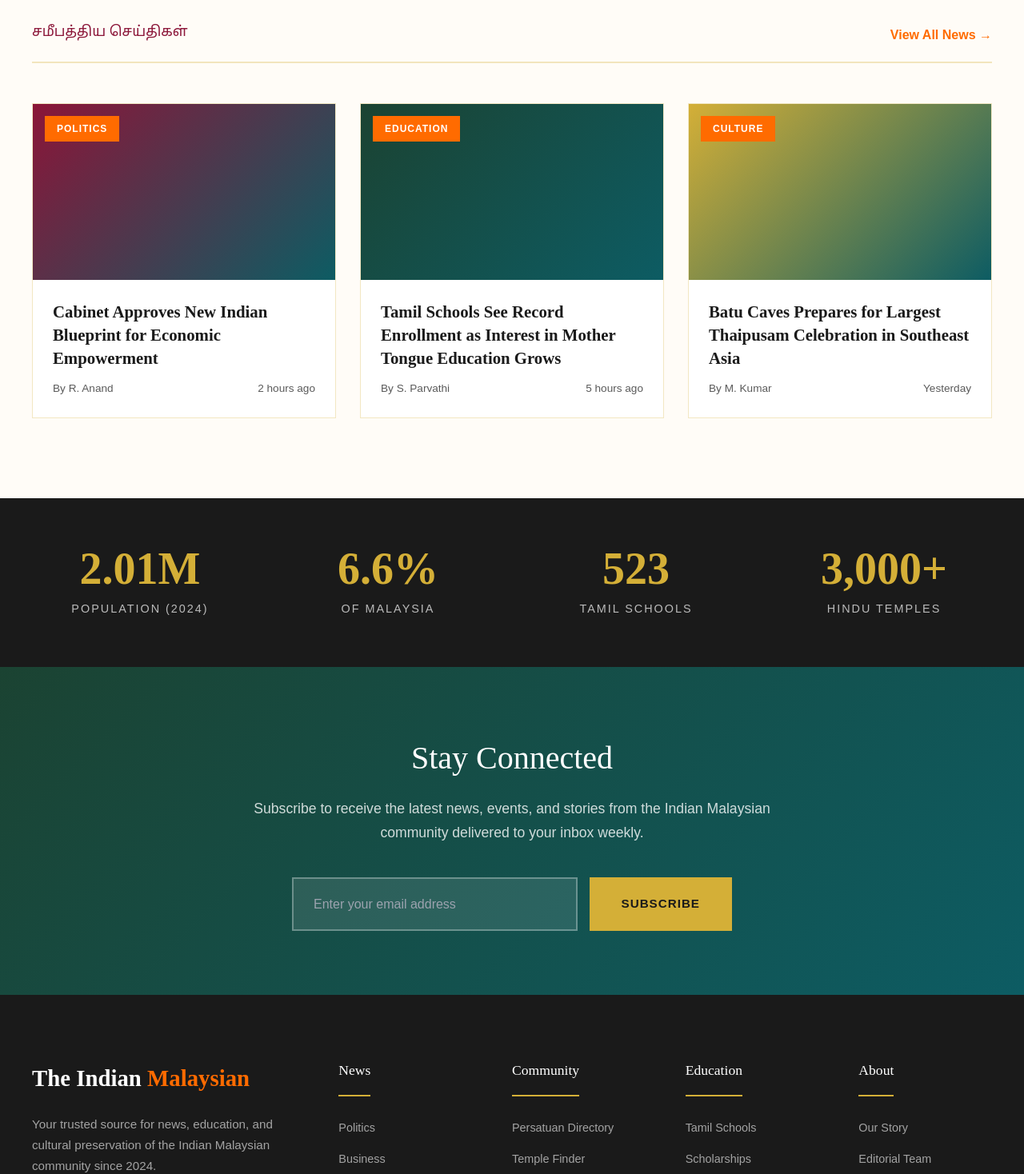
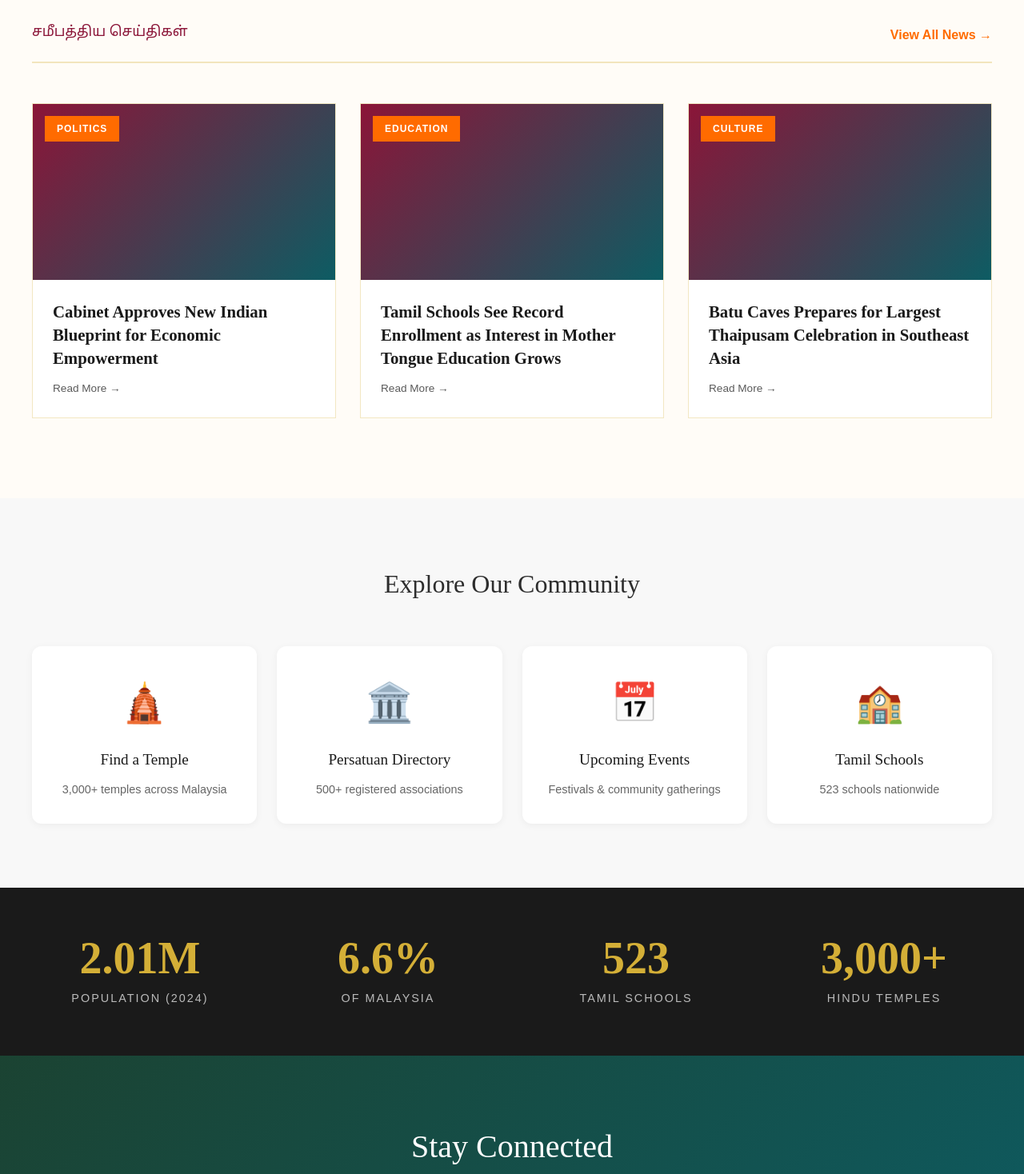
Before and after one commit to riquezajoven12-beep/the-indian-malaysian-asia, a Next.js app: page / in a window 1280 px wide. Shown: the part 1026-2494 px from the top of the page at 80% size. Built offline with nearby package versions, Linux system fonts and the light colour scheme.

Commit message:
Update page.tsx

```diff
--- a/src/app/page.tsx
+++ b/src/app/page.tsx
@@ -1,3 +1,5 @@
+import Link from 'next/link';
+
 export default function HomePage() {
   return (
     <div style={{ fontFamily: "'Source Sans 3', sans-serif", background: '#FFFCF7', color: '#2D2D2D', lineHeight: 1.7 }}>
@@ -11,7 +13,7 @@ export default function HomePage() {
       <header style={{ background: '#FFFCF7', borderBottom: '1px solid rgba(212, 175, 55, 0.3)', position: 'sticky', top: 0, zIndex: 1000 }}>
         <div style={{ maxWidth: '1400px', margin: '0 auto', padding: '0 40px' }}>
           <div style={{ display: 'flex', justifyContent: 'space-between', alignItems: 'center', padding: '20px 0', borderBottom: '1px solid rgba(212, 175, 55, 0.3)' }}>
-            <div>
+            <Link href="/" style={{ textDecoration: 'none' }}>
               <span style={{ fontFamily: "'Playfair Display', serif", fontSize: '2.2rem', fontWeight: 800, color: '#1A1A1A' }}>
                 The Indian <span style={{ color: '#FF6B00' }}>Malaysian</span>
               </span>
@@ -19,15 +21,22 @@ export default function HomePage() {
               <span style={{ fontFamily: "'Noto Sans Tamil', sans-serif", fontSize: '1rem', color: '#8B1538', letterSpacing: '2px' }}>
                 மலேசிய இந்தியர்கள்
               </span>
+            </Link>
+            <Link href="/donate" style={{ background: 'linear-gradient(135deg, #FF6B00 0%, #8B1538 100%)', color: 'white', border: 'none', padding: '12px 28px', fontWeight: 600, fontSize: '0.9rem', cursor: 'pointer', textDecoration: 'none' }}>
+              SUBSCRIBE
+            </Link>
           </div>
-            <button style={{ background: 'linear-gradient(135deg, #FF6B00 0%, #8B1538 100%)', color: 'white', border: 'none', padding: '12px 28px', fontWeight: 600, fontSize: '0.9rem', cursor: 'pointer' }}>
-              SUBSCRIBE
-            </button>
-          </div>
+
+          {/* Navigation - ALL LINKS WORKING */}
           <nav style={{ display: 'flex', justifyContent: 'center', gap: '40px', padding: '18px 0' }}>
-            {['Home', 'News', 'Our Roots', 'Education', 'Religion & Culture', 'Persatuan', 'Events', 'Community'].map((item) => (
-              <a key={item} href="#" style={{ color: '#2D2D2D', fontWeight: 500, fontSize: '0.95rem', textDecoration: 'none' }}>{item}</a>
-            ))}
+            <Link href="/" style={{ color: '#2D2D2D', fontWeight: 500, fontSize: '0.95rem', textDecoration: 'none' }}>Home</Link>
+            <Link href="/news" style={{ color: '#2D2D2D', fontWeight: 500, fontSize: '0.95rem', textDecoration: 'none' }}>News</Link>
+            <Link href="/about" style={{ color: '#2D2D2D', fontWeight: 500, fontSize: '0.95rem', textDecoration: 'none' }}>Our Roots</Link>
+            <Link href="/education" style={{ color: '#2D2D2D', fontWeight: 500, fontSize: '0.95rem', textDecoration: 'none' }}>Education</Link>
+            <Link href="/temples" style={{ color: '#2D2D2D', fontWeight: 500, fontSize: '0.95rem', textDecoration: 'none' }}>Religion & Culture</Link>
+            <Link href="/persatuan" style={{ color: '#2D2D2D', fontWeight: 500, fontSize: '0.95rem', textDecoration: 'none' }}>Persatuan</Link>
+            <Link href="/events" style={{ color: '#2D2D2D', fontWeight: 500, fontSize: '0.95rem', textDecoration: 'none' }}>Events</Link>
+            <Link href="/community" style={{ color: '#2D2D2D', fontWeight: 500, fontSize: '0.95rem', textDecoration: 'none' }}>Community</Link>
           </nav>
         </div>
       </header>
@@ -56,7 +65,8 @@ export default function HomePage() {
               ))}
             </div>
           </div>
-          <div style={{ background: 'rgba(255, 255, 255, 0.1)', backdropFilter: 'blur(20px)', border: '1px solid rgba(255, 255, 255, 0.2)', padding: '40px', position: 'relative' }}>
+          <Link href="/news/featured" style={{ textDecoration: 'none' }}>
+            <div style={{ background: 'rgba(255, 255, 255, 0.1)', backdropFilter: 'blur(20px)', border: '1px solid rgba(255, 255, 255, 0.2)', padding: '40px', position: 'relative', cursor: 'pointer' }}>
               <span style={{ position: 'absolute', top: '-15px', left: '30px', background: '#D4AF37', color: '#1A1A1A', padding: '8px 20px', fontSize: '0.75rem', fontWeight: 700, letterSpacing: '2px', textTransform: 'uppercase' }}>
                 Featured Story
               </span>
@@ -74,6 +84,7 @@ export default function HomePage() {
                 <span style={{ color: 'rgba(255, 255, 255, 0.6)', fontSize: '0.85rem' }}>January 21, 2026</span>
               </div>
             </div>
+          </Link>
         </div>
       </section>
 
@@ -84,28 +95,52 @@ export default function HomePage() {
             <h2 style={{ fontFamily: "'Playfair Display', serif", fontSize: '2.5rem', fontWeight: 700, color: '#1A1A1A', position: 'relative' }}>Latest News</h2>
             <p style={{ fontFamily: "'Noto Sans Tamil', sans-serif", fontSize: '1.1rem', color: '#8B1538', marginTop: '8px' }}>சமீபத்திய செய்திகள்</p>
           </div>
-          <a href="#" style={{ color: '#FF6B00', fontWeight: 600, textDecoration: 'none' }}>View All News →</a>
+          <Link href="/news" style={{ color: '#FF6B00', fontWeight: 600, textDecoration: 'none' }}>View All News →</Link>
         </div>
 
         <div style={{ display: 'grid', gridTemplateColumns: 'repeat(3, 1fr)', gap: '30px' }}>
           {[
-            { title: 'Cabinet Approves New Indian Blueprint for Economic Empowerment', category: 'Politics', color: '#8B1538', author: 'R. Anand', time: '2 hours ago' },
-            { title: 'Tamil Schools See Record Enrollment as Interest in Mother Tongue Education Grows', category: 'Education', color: '#1B4332', author: 'S. Parvathi', time: '5 hours ago' },
-            { title: 'Batu Caves Prepares for Largest Thaipusam Celebration in Southeast Asia', category: 'Culture', color: '#D4AF37', author: 'M. Kumar', time: 'Yesterday' },
-          ].map((article, index) => (
-            <div key={index} style={{ background: 'white', border: '1px solid rgba(212, 175, 55, 0.3)', overflow: 'hidden', cursor: 'pointer' }}>
-              <div style={{ height: '220px', background: `linear-gradient(135deg, ${article.color}, #0D5C63)`, position: 'relative' }}>
+            { title: 'Cabinet Approves New Indian Blueprint for Economic Empowerment', category: 'Politics', slug: 'cabinet-approves-blueprint' },
+            { title: 'Tamil Schools See Record Enrollment as Interest in Mother Tongue Education Grows', category: 'Education', slug: 'tamil-schools-record-enrollment' },
+            { title: 'Batu Caves Prepares for Largest Thaipusam Celebration in Southeast Asia', category: 'Culture', slug: 'batu-caves-thaipusam' },
+          ].map((article) => (
+            <Link key={article.slug} href={`/news/${article.slug}`} style={{ textDecoration: 'none' }}>
+              <div style={{ background: 'white', border: '1px solid rgba(212, 175, 55, 0.3)', overflow: 'hidden', cursor: 'pointer' }}>
+                <div style={{ height: '220px', background: 'linear-gradient(135deg, #8B1538, #0D5C63)', position: 'relative' }}>
                   <span style={{ position: 'absolute', top: '15px', left: '15px', background: '#FF6B00', color: 'white', padding: '6px 15px', fontSize: '0.75rem', fontWeight: 600, letterSpacing: '1px', textTransform: 'uppercase' }}>{article.category}</span>
                 </div>
                 <div style={{ padding: '25px' }}>
                   <h3 style={{ fontFamily: "'Playfair Display', serif", fontSize: '1.3rem', fontWeight: 600, color: '#1A1A1A', marginBottom: '12px', lineHeight: 1.4 }}>{article.title}</h3>
                   <div style={{ display: 'flex', justifyContent: 'space-between', fontSize: '0.85rem', color: '#5A5A5A' }}>
-                  <span>By {article.author}</span>
-                  <span>{article.time}</span>
+                    <span>Read More →</span>
                   </div>
                 </div>
               </div>
+            </Link>
           ))}
+        </div>
+      </section>
+
+      {/* Quick Links Section */}
+      <section style={{ background: '#f8f8f8', padding: '80px 40px' }}>
+        <div style={{ maxWidth: '1400px', margin: '0 auto' }}>
+          <h2 style={{ fontFamily: "'Playfair Display', serif", fontSize: '2rem', textAlign: 'center', marginBottom: '50px' }}>Explore Our Community</h2>
+          <div style={{ display: 'grid', gridTemplateColumns: 'repeat(4, 1fr)', gap: '25px' }}>
+            {[
+              { title: 'Find a Temple', icon: '🛕', href: '/temples', desc: '3,000+ temples across Malaysia' },
+              { title: 'Persatuan Directory', icon: '🏛️', href: '/persatuan', desc: '500+ registered associations' },
+              { title: 'Upcoming Events', icon: '📅', href: '/events', desc: 'Festivals & community gatherings' },
+              { title: 'Tamil Schools', icon: '🏫', href: '/education/schools', desc: '523 schools nationwide' },
+            ].map((item) => (
+              <Link key={item.title} href={item.href} style={{ textDecoration: 'none' }}>
+                <div style={{ background: 'white', padding: '30px', borderRadius: '12px', textAlign: 'center', boxShadow: '0 2px 10px rgba(0,0,0,0.05)', cursor: 'pointer' }}>
+                  <div style={{ fontSize: '3rem', marginBottom: '15px' }}>{item.icon}</div>
+                  <h3 style={{ fontFamily: "'Playfair Display', serif", fontSize: '1.2rem', color: '#1A1A1A', marginBottom: '8px' }}>{item.title}</h3>
+                  <p style={{ color: '#666', fontSize: '0.9rem' }}>{item.desc}</p>
+                </div>
+              </Link>
+            ))}
+          </div>
         </div>
       </section>
 
@@ -158,29 +193,58 @@ export default function HomePage() {
                 Your trusted source for news, education, and cultural preservation of the Indian Malaysian community since 2024.
               </p>
             </div>
-            {[
-              { title: 'News', links: ['Politics', 'Business', 'Education', 'Culture', 'Sports'] },
-              { title: 'Community', links: ['Persatuan Directory', 'Temple Finder', 'Events Calendar', 'Job Board'] },
-              { title: 'Education', links: ['Tamil Schools', 'Scholarships', 'Online Courses', 'Career Resources'] },
-              { title: 'About', links: ['Our Story', 'Editorial Team', 'Advertise', 'Contact Us'] },
-            ].map((col) => (
-              <div key={col.title}>
-                <h4 style={{ color: 'white', fontFamily: "'Playfair Display', serif", fontSize: '1.1rem', marginBottom: '25px', paddingBottom: '15px', borderBottom: '2px solid #D4AF37', display: 'inline-block' }}>{col.title}</h4>
+
+            {/* News Links */}
+            <div>
+              <h4 style={{ color: 'white', fontFamily: "'Playfair Display', serif", fontSize: '1.1rem', marginBottom: '25px', paddingBottom: '15px', borderBottom: '2px solid #D4AF37', display: 'inline-block' }}>News</h4>
               <ul style={{ listStyle: 'none', padding: 0, margin: 0 }}>
-                  {col.links.map((link) => (
-                    <li key={link} style={{ marginBottom: '12px' }}>
-                      <a href="#" style={{ color: 'rgba(255, 255, 255, 0.6)', fontSize: '0.9rem', textDecoration: 'none' }}>{link}</a>
+                {['Politics', 'Business', 'Education', 'Culture', 'Sports'].map((item) => (
+                  <li key={item} style={{ marginBottom: '12px' }}>
+                    <Link href={`/news?category=${item.toLowerCase()}`} style={{ color: 'rgba(255, 255, 255, 0.6)', fontSize: '0.9rem', textDecoration: 'none' }}>{item}</Link>
                   </li>
                 ))}
               </ul>
             </div>
-            ))}
+
+            {/* Community Links */}
+            <div>
+              <h4 style={{ color: 'white', fontFamily: "'Playfair Display', serif", fontSize: '1.1rem', marginBottom: '25px', paddingBottom: '15px', borderBottom: '2px solid #D4AF37', display: 'inline-block' }}>Community</h4>
+              <ul style={{ listStyle: 'none', padding: 0, margin: 0 }}>
+                <li style={{ marginBottom: '12px' }}><Link href="/persatuan" style={{ color: 'rgba(255, 255, 255, 0.6)', fontSize: '0.9rem', textDecoration: 'none' }}>Persatuan Directory</Link></li>
+                <li style={{ marginBottom: '12px' }}><Link href="/temples" style={{ color: 'rgba(255, 255, 255, 0.6)', fontSize: '0.9rem', textDecoration: 'none' }}>Temple Finder</Link></li>
+                <li style={{ marginBottom: '12px' }}><Link href="/events" style={{ color: 'rgba(255, 255, 255, 0.6)', fontSize: '0.9rem', textDecoration: 'none' }}>Events Calendar</Link></li>
+                <li style={{ marginBottom: '12px' }}><Link href="/jobs" style={{ color: 'rgba(255, 255, 255, 0.6)', fontSize: '0.9rem', textDecoration: 'none' }}>Job Board</Link></li>
+              </ul>
             </div>
+
+            {/* Education Links */}
+            <div>
+              <h4 style={{ color: 'white', fontFamily: "'Playfair Display', serif", fontSize: '1.1rem', marginBottom: '25px', paddingBottom: '15px', borderBottom: '2px solid #D4AF37', display: 'inline-block' }}>Education</h4>
+              <ul style={{ listStyle: 'none', padding: 0, margin: 0 }}>
+                <li style={{ marginBottom: '12px' }}><Link href="/education/schools" style={{ color: 'rgba(255, 255, 255, 0.6)', fontSize: '0.9rem', textDecoration: 'none' }}>Tamil Schools</Link></li>
+                <li style={{ marginBottom: '12px' }}><Link href="/education/scholarships" style={{ color: 'rgba(255, 255, 255, 0.6)', fontSize: '0.9rem', textDecoration: 'none' }}>Scholarships</Link></li>
+                <li style={{ marginBottom: '12px' }}><Link href="/education" style={{ color: 'rgba(255, 255, 255, 0.6)', fontSize: '0.9rem', textDecoration: 'none' }}>Online Courses</Link></li>
+                <li style={{ marginBottom: '12px' }}><Link href="/education" style={{ color: 'rgba(255, 255, 255, 0.6)', fontSize: '0.9rem', textDecoration: 'none' }}>Career Resources</Link></li>
+              </ul>
+            </div>
+
+            {/* About Links */}
+            <div>
+              <h4 style={{ color: 'white', fontFamily: "'Playfair Display', serif", fontSize: '1.1rem', marginBottom: '25px', paddingBottom: '15px', borderBottom: '2px solid #D4AF37', display: 'inline-block' }}>About</h4>
+              <ul style={{ listStyle: 'none', padding: 0, margin: 0 }}>
+                <li style={{ marginBottom: '12px' }}><Link href="/about" style={{ color: 'rgba(255, 255, 255, 0.6)', fontSize: '0.9rem', textDecoration: 'none' }}>Our Story</Link></li>
+                <li style={{ marginBottom: '12px' }}><Link href="/about" style={{ color: 'rgba(255, 255, 255, 0.6)', fontSize: '0.9rem', textDecoration: 'none' }}>Editorial Team</Link></li>
+                <li style={{ marginBottom: '12px' }}><Link href="/contact" style={{ color: 'rgba(255, 255, 255, 0.6)', fontSize: '0.9rem', textDecoration: 'none' }}>Advertise</Link></li>
+                <li style={{ marginBottom: '12px' }}><Link href="/contact" style={{ color: 'rgba(255, 255, 255, 0.6)', fontSize: '0.9rem', textDecoration: 'none' }}>Contact Us</Link></li>
+              </ul>
+            </div>
+          </div>
+
           <div style={{ paddingTop: '30px', borderTop: '1px solid rgba(255, 255, 255, 0.1)', display: 'flex', justifyContent: 'space-between', alignItems: 'center' }}>
             <p style={{ color: 'rgba(255, 255, 255, 0.5)', fontSize: '0.85rem' }}>© 2026 The Indian Malaysian. All rights reserved.</p>
             <div style={{ display: 'flex', gap: '30px' }}>
-              <a href="#" style={{ color: 'rgba(255, 255, 255, 0.5)', fontSize: '0.85rem', textDecoration: 'none' }}>Privacy Policy</a>
-              <a href="#" style={{ color: 'rgba(255, 255, 255, 0.5)', fontSize: '0.85rem', textDecoration: 'none' }}>Terms of Service</a>
+              <Link href="/privacy" style={{ color: 'rgba(255, 255, 255, 0.5)', fontSize: '0.85rem', textDecoration: 'none' }}>Privacy Policy</Link>
+              <Link href="/terms" style={{ color: 'rgba(255, 255, 255, 0.5)', fontSize: '0.85rem', textDecoration: 'none' }}>Terms of Service</Link>
             </div>
           </div>
         </div>
```
Lines whose indentation alone changed are shown as unchanged.
